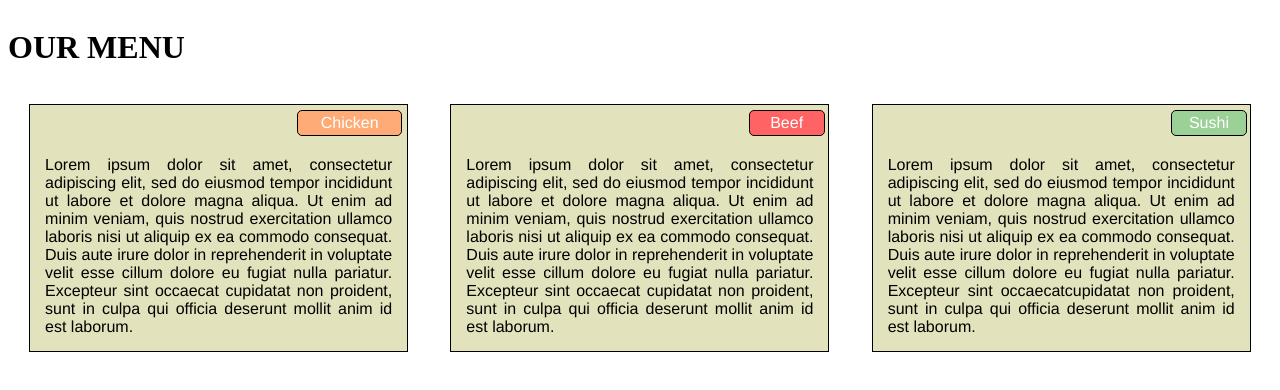
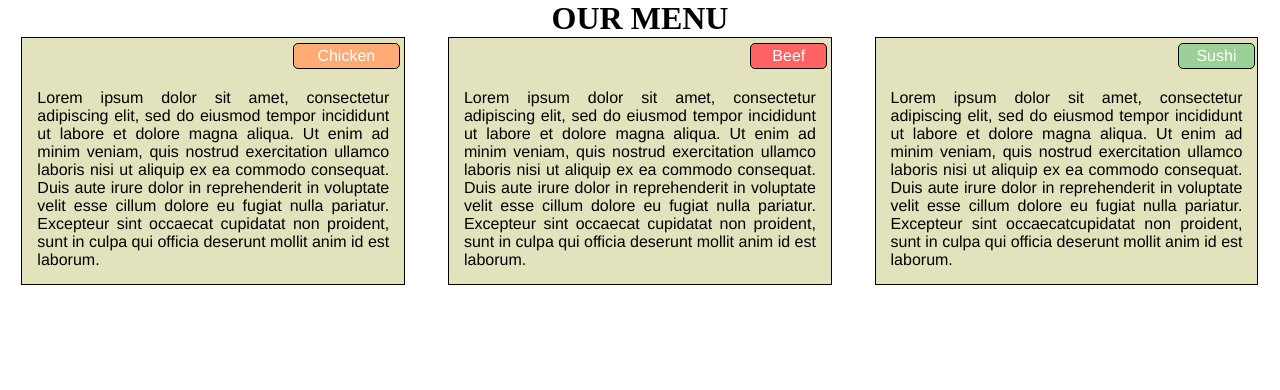
Before and after one commit to silwite/mod3, a plain HTML site: page index.html in a window 1280 px wide. Drawn offline with Linux system fonts and the light colour scheme.

Commit message:
Update k.css

```diff
--- a/k.css
+++ b/k.css
@@ -1,7 +1,9 @@
 *{
     box-sizing: border-box;
+    margin:0;
+    padding:0;
 }
-
+h1{text-align:center;}
 #sushi{
     background-color:#9bd196;
     border:1px solid  rgb(0, 0, 0) ;
```
